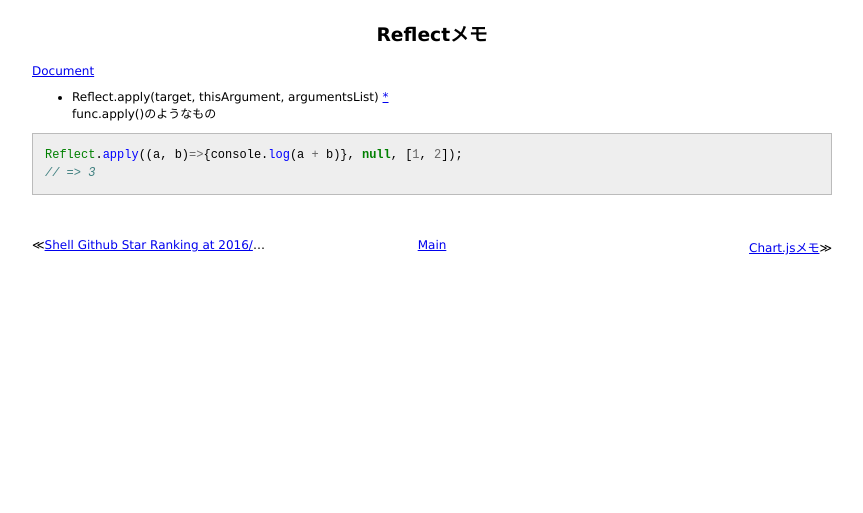
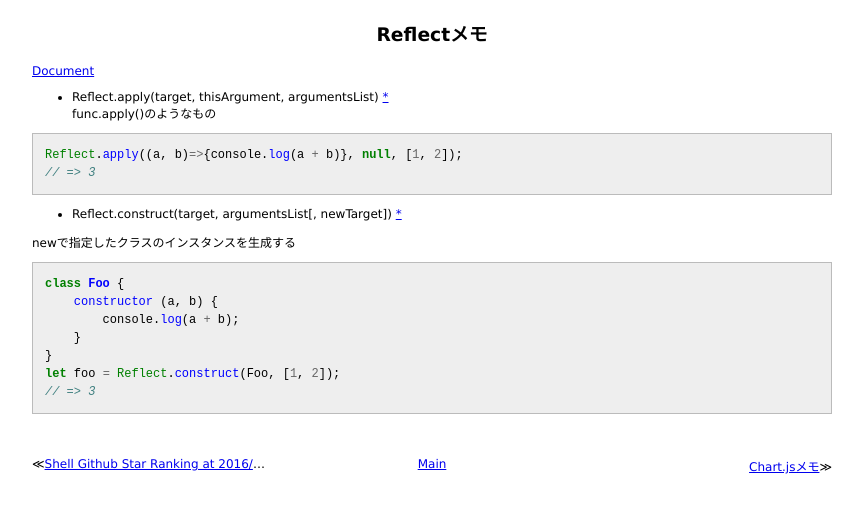
Before and after one commit to 38elements/38elements.github.com, a Jekyll site: the page built from _posts/2016-11-21-reflect.md, in a window 1280 px wide. Shown: the top 513 px of the page, without its empty margins (208-1071 px from the left). Built offline with Jekyll 4.4.1, drawn with Linux system fonts in a browser that asks for light colours.

Commit message:
Update 2016-11-21-reflect.md

````diff
--- a/_posts/2016-11-21-reflect.md
+++ b/_posts/2016-11-21-reflect.md
@@ -12,3 +12,17 @@ func.apply()のようなもの
 Reflect.apply((a, b)=>{console.log(a + b)}, null, [1, 2]);
 // => 3
 ```
+
+* Reflect.construct(target, argumentsList[, newTarget]) [\*](https://developer.mozilla.org/en-US/docs/Web/JavaScript/Reference/Global_Objects/Reflect/construct)
+
+newで指定したクラスのインスタンスを生成する
+
+```javascript
+class Foo {
+    constructor (a, b) {
+        console.log(a + b);
+    }
+}
+let foo = Reflect.construct(Foo, [1, 2]);
+// => 3
+```
````
